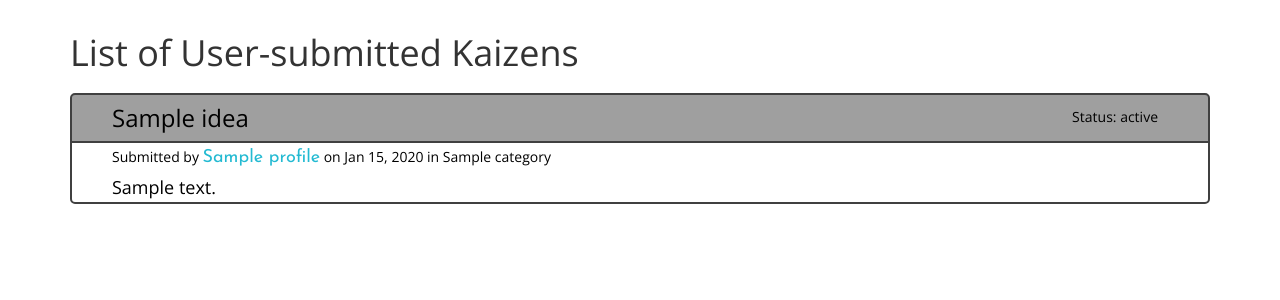
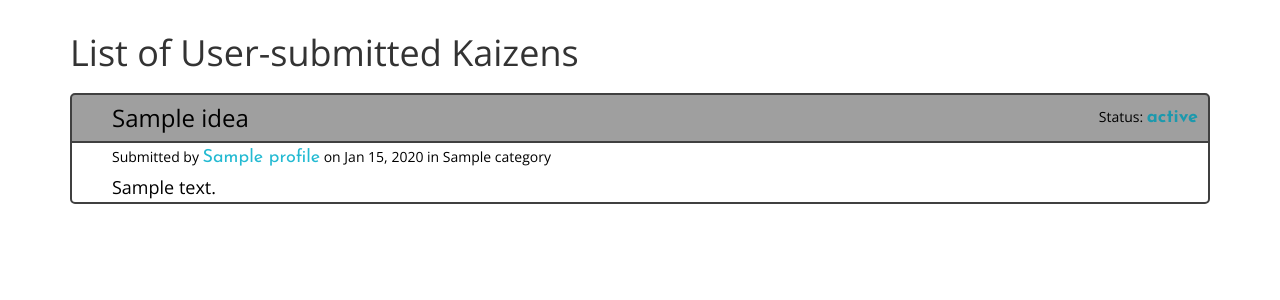
Before and after one commit to celestecarter95/suggestionBox, a Django app: template kaizen/templates/kaizen/idea_list.html in a window 1280 px wide. Shown: the part 127-427 px from the top of the page. Run offline with Django 3.2, Linux system fonts and the light colour scheme; the template is opened without the code that fills it: most values are stand-ins (such as "Sample title", 1, 10 or a date in 2020); some libraries are stand-ins or nearby versions.

Commit message:
Added a link to change status if you are admin

```diff
--- a/kaizen/static/kaizen/css/styles.css
+++ b/kaizen/static/kaizen/css/styles.css
@@ -55,8 +55,8 @@ a, a:hover {
 	border-bottom: 2px solid rgba(64, 64, 64, 1.0);
 }
 
-.marker h4, .marker p, .marker a,
-.kaizen h4, .kaizen p, .kaizen a {
+.marker h4, .marker p,
+.kaizen h4, .kaizen p {
 	padding: 2px 40px;
 	margin: 0;
 }
@@ -78,8 +78,12 @@ a, a:hover {
 	font-size: 18px;
 }
 
-span .stats {
+.stats {
 	margin: 0;
+	color: rgba(28,153,173,1.0);
+	font-family: 'Josefin Sans', sans-serif;
+	font-size: 18px;
+	font-weight: 700;
 }
 
 .marker h3 {
--- a/kaizen/templates/kaizen/idea_form.html
+++ b/kaizen/templates/kaizen/idea_form.html
@@ -5,7 +5,7 @@
 {% block 'content' %}
 
 <form action="." method="post" class="form idea_form" role="form">
-	{%csrf_token %}
+	{% csrf_token %}
 	{% for field in form %}
 		{% ifequal field.auto_id "id_status" %}
 			{% if request.user.is_superuser %}
--- a/kaizen/templates/kaizen/idea_list.html
+++ b/kaizen/templates/kaizen/idea_list.html
@@ -6,14 +6,14 @@
     <h1>List of User-submitted Kaizens</h1>
 
     {% for idea in idea_list %}
-		<a href="{% url 'kaizen:ideadetail' idea.id %}">
-			<div {% ifequal idea.profile.user request.user %} class="marker" {% else %} class="kaizen" {% endifequal %}>
-				<p class="status">Status: <span class="stats">{{ idea.get_status_display }}</span></p>
+		<div {% ifequal idea.profile.user request.user %} class="marker" {% else %} class="kaizen" {% endifequal %}>
+			<a href="{% url 'kaizen:updatestatus' idea.id %} "class="status">Status: <span class="stats">{{ idea.get_status_display }}</span></a>
+			<a href="{% url 'kaizen:ideadetail' idea.id %}">
 				<h3>{{ idea.title }}</h3>
 				<p>Submitted by <span class="user">{{ idea.profile }}</span> on {{ idea.pub_date|date:"M d, Y" }} in {{ idea.category.title }}</p>
 				<p class="description">{{ idea.description }}</p>
-			</div>
-		</a>
+			</a>
+		</div>
 
     {% empty %}
         <p>No kaizens submited yet. Want to <a href="{% url 'kaizen:addidea' %}">submit one?</a></p>
```
Also changed, not shown: kaizen/views.py (+3 -51 lines).
